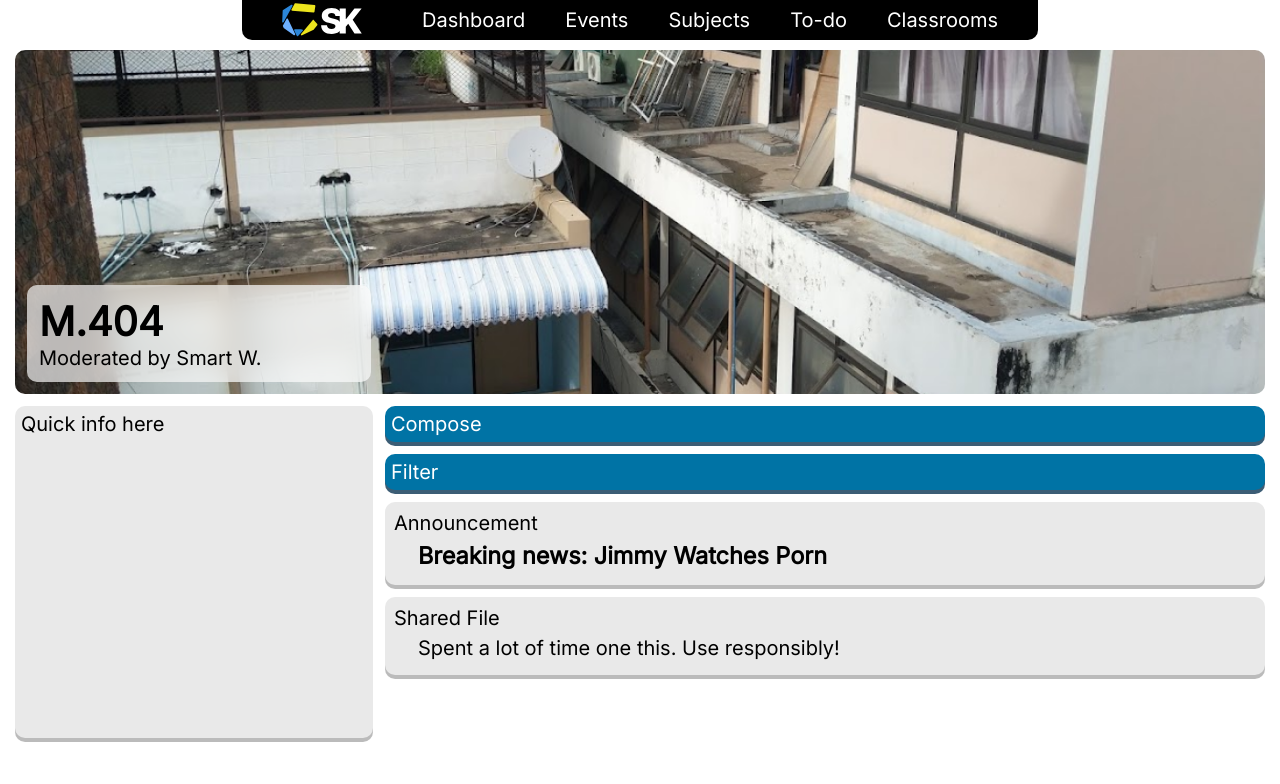
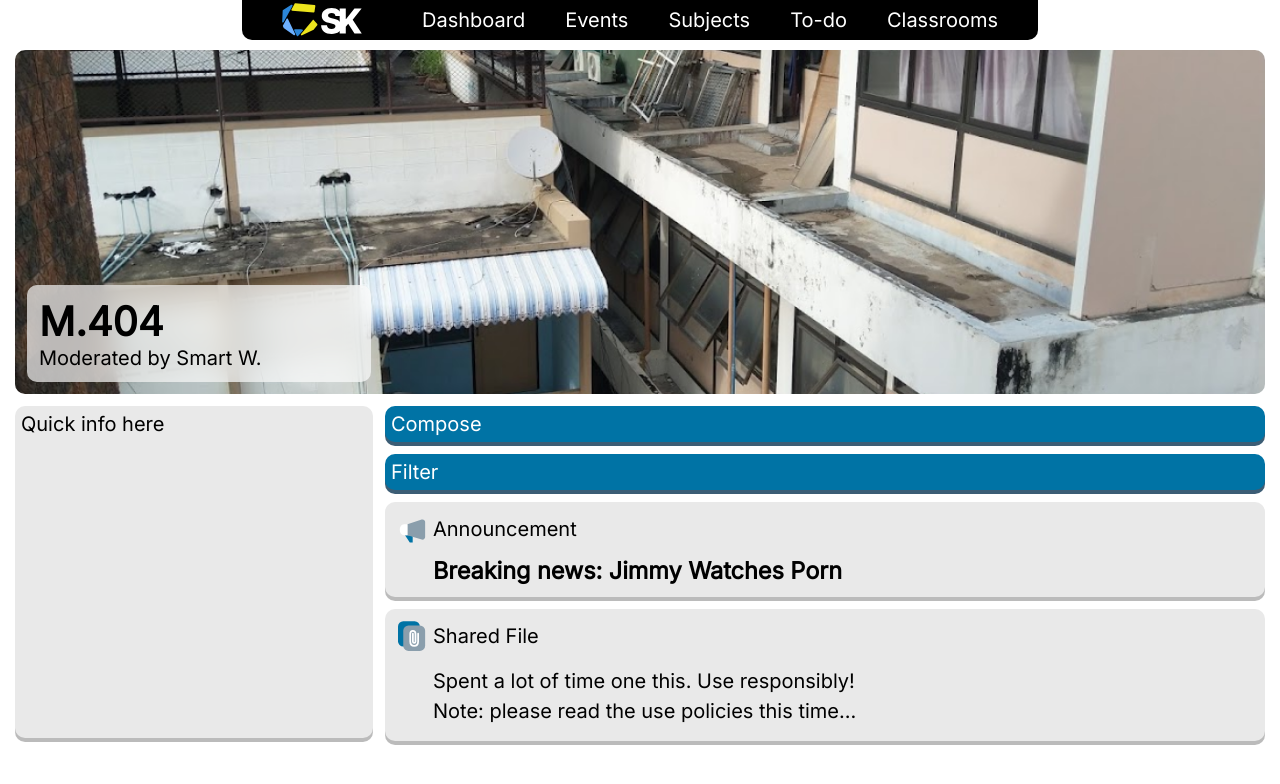
Before and after one commit to colony-school/Cschool-frontend, a Next.js app: page /classroom/1/401 in a window 1280 px wide. Shown: the top 784 px of the page. Built offline with nearby package versions, Linux system fonts and the light colour scheme.

Commit message:
Tidied up Feed

```diff
--- /dev/null
+++ b/public/icons/index.ts
@@ -0,0 +1,9 @@
+// Imports
+import ciAnnouncement from "./announcement.svg";
+import ciAttachedFile from "./attached-file.svg";
+
+// Exports
+export {
+    ciAnnouncement,
+    ciAttachedFile
+}
--- /dev/null
+++ b/src/components/post/post.tsx
@@ -0,0 +1,42 @@
+import ReactMarkdown from "react-markdown";
+import { post } from "../../../utils/types"
+import Image from "next/image";
+import markdownStyles from "../../styles/utils/markdown.module.scss";
+import styles from "../../styles/components/post/post.module.scss";
+import { ciAnnouncement, ciAttachedFile } from "../../../public/icons";
+
+export const AnnouncementPost = ({ post }: { post: post.AnnouncementPost }) => {
+    return (
+        <article className={`${styles["post"]} ${styles["post-announcement"]}`} key={post.id}>
+            <div className={styles["post-type"]}>
+                <div className={styles["post-icon"]}>
+                    <Image src={ciAnnouncement} />
+                </div>
+                <span>Announcement</span>
+            </div>
+            <div className={styles["post-content"]}>
+                <ReactMarkdown className={markdownStyles["markdown"]}>
+                    {post.body}
+                </ReactMarkdown>
+            </div>
+        </article>
+    );
+}
+
+export const SharedFilePost = ({ post }: { post: post.SharedFilePost }) => {
+    return (
+        <article className={styles["post"]} key={post.id}>
+            <div className={styles["post-type"]}>
+                <div className={styles["post-icon"]}>
+                    <Image src={ciAttachedFile} alt="Shared File" />
+                </div>
+                <span>Shared File</span>
+            </div>
+            <div className={styles["post-content"]}>
+                <ReactMarkdown className={markdownStyles["markdown"]}>
+                    {post.annotation}
+                </ReactMarkdown>
+            </div>
+        </article>
+    );
+}
--- a/src/pages/classroom/[schoolID]/[class].tsx
+++ b/src/pages/classroom/[schoolID]/[class].tsx
@@ -1,6 +1,10 @@
 // External modules import
 import { NextPage } from "next";
+import Image from "next/image";
 import ReactMarkdown from "react-markdown";
+
+// Internal modules import
+import { AnnouncementPost, SharedFilePost } from "../../../components/post/post";
 
 // Types import
 import { post } from "../../../../utils/types";
@@ -8,6 +12,9 @@ import { post } from "../../../../utils/types";
 // Style sheet import
 import styles from "../../../styles/pages/classroom/colony.module.scss";
 import markdownStyles from "../../../styles/utils/markdown.module.scss";
+
+// Icons import
+import { ciAnnouncement, ciAttachedFile } from "../../../../public/icons";
 
 const ClassroomHeader = (): JSX.Element => {
     return (
@@ -48,27 +55,8 @@ const Feed = ({ feed }: { feed: Array<post.Post> }): JSX.Element => {
     return (
         <main className={styles["feed"]}>{
             feed.map(post => {
-                if (post.type === "announcement") {
-                    return (
-                        <article className={`${styles["post"]} ${styles["post-announcement"]}`} key={post.id}>
-                            <span>Announcement</span>
-                            <div className={styles["post-content"]}>
-                                <ReactMarkdown className={markdownStyles["markdown"]}>
-                                    {post.body}
-                                </ReactMarkdown>
-                            </div>
-                        </article>
-                    );
-                } else if (post.type === "sharedFile") {
-                    return (
-                        <article className={styles["post"]} key={post.id}>
-                            <span>Shared File</span>
-                            <div className={styles["post-content"]}>
-                                <p>{post.annotation}</p>
-                            </div>
-                        </article>
-                    );
-                }
+                if (post.type === "announcement") return <AnnouncementPost post={post} />;
+                else if (post.type === "sharedFile") return <SharedFilePost post={post} />;
             })
         }</main>
     );
@@ -93,7 +81,7 @@ const Classroom: NextPage = () => {
                             {
                                 type: "sharedFile",
                                 id: "2",
-                                annotation: "Spent a lot of time one this. Use responsibly!",
+                                annotation: "Spent a lot of time one this. Use responsibly!\n\nNote: please read the use policies this time...",
                                 links: [],
                                 file: "https://firebasestorage.googleapis.com/v0/b/siravit-p.appspot.com/o/portfolio%2FEmocial.png?alt=media&token=040736c3-afba-4847-8b9f-a08363c9cc8d",
                                 usePolicies: {
--- /dev/null
+++ b/src/styles/components/post/post.module.scss
@@ -0,0 +1,21 @@
+@use "../../abstracts/palette.scss" as p;
+@use "../card.scss" as cc;
+
+.post {
+    @include cc.card(p.$secondary);
+    padding: 0.3rem;
+    &-type {
+        display: flex;
+        align-items: center;
+    }
+    &-icon {
+        width: 2.1rem;
+        height: 2.1rem;
+    }
+    &-content {
+        padding: 0.3rem 0.6rem 0.3rem 2.1rem;
+    }
+    &-announcement {
+        @extend .post;
+    }
+}
--- a/src/styles/components/related/related-post.module.scss
+++ /dev/null
@@ -1 +0,0 @@
-@use "../../abstracts/palette.scss" as p;
--- a/src/styles/pages/classroom/colony.module.scss
+++ b/src/styles/pages/classroom/colony.module.scss
@@ -58,14 +58,3 @@
     flex-direction: column;
     gap: 0.6rem;
 }
-
-.post {
-    @include cc.card(p.$secondary);
-    padding: 0.45rem;
-    &-content {
-        padding: 0.3rem 0.6rem 0.3rem 1.2rem;
-    }
-    &-announcement {
-        @extend .post;
-    }
-}
```
Also changed, not shown: public/icons/announcement.svg (added), public/icons/attached-file.svg (added), src/styles/components/post/related-post.module.scss (added).
